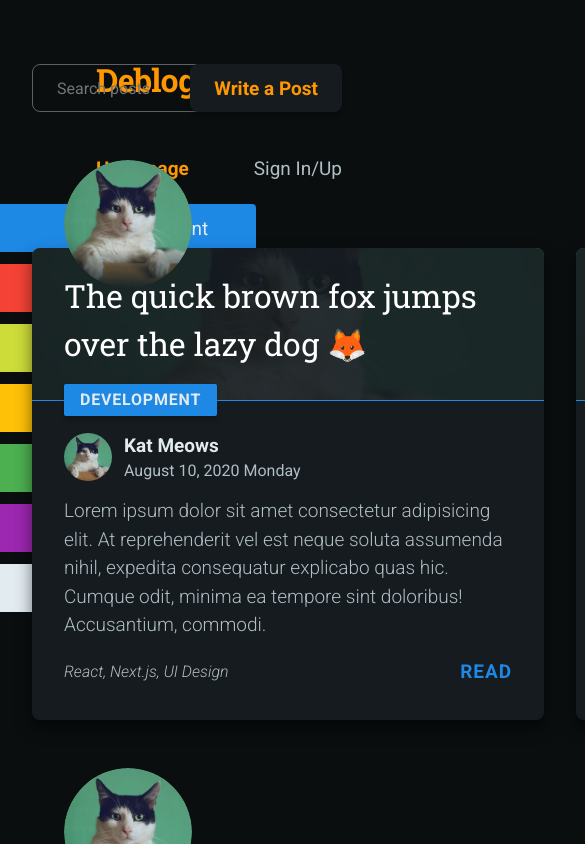
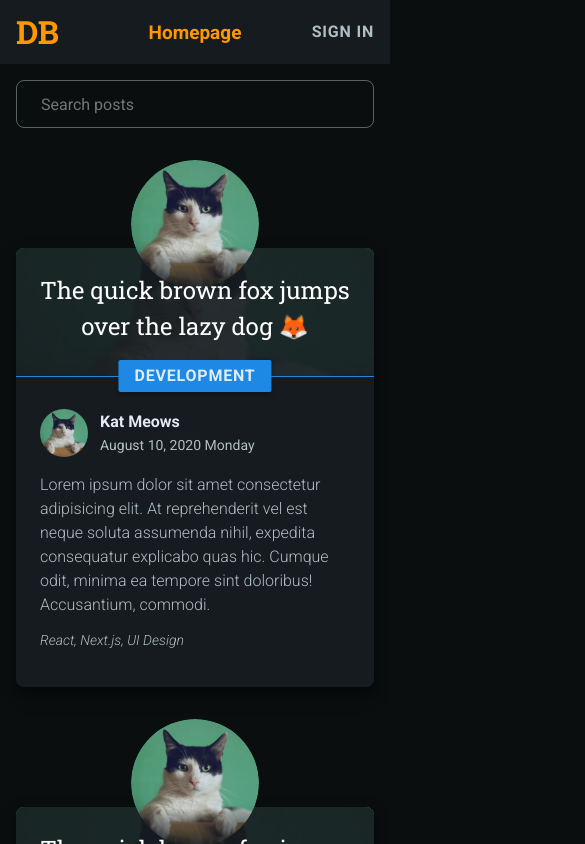
Before and after one commit to eanesparrago/project-deblogger-frontend, a Next.js app: page / in a window 390 px wide. Shown: the top 844 px of the page, 585 px wide, since content can reach past the window. Built offline with nearby package versions, Linux system fonts and the light colour scheme.

Commit message:
Add home page responsiveness

```diff
--- /dev/null
+++ b/components/DebloggerLogo.js
@@ -0,0 +1,27 @@
+import React from "react";
+import styled from "styled-components";
+
+const S = {};
+
+S.DebloggerLogo = styled.div`
+  font-size: 2em;
+  font-family: ${(p) => p.theme.font.serif};
+  font-weight: 700;
+  color: ${(p) => p.theme.color.primary.main};
+  line-height: 100%;
+  letter-spacing: -0.02em;
+`;
+
+const DebloggerLogo = (props) => {
+  const { variant } = props;
+
+  let text = "Deblogger";
+
+  if (variant === "initials") {
+    text = "DB";
+  }
+
+  return <S.DebloggerLogo {...props}>{text}</S.DebloggerLogo>;
+};
+
+export default DebloggerLogo;
--- /dev/null
+++ b/components/Navbar.js
@@ -0,0 +1,126 @@
+import React from "react";
+import styled from "styled-components";
+
+const S = {};
+
+S.Navbar = styled.nav`
+  & > a {
+    display: flex;
+    height: ${(p) => p.theme.size[48]};
+    width: ${(p) => p.theme.size.free(288)};
+    padding-left: ${(p) => p.theme.size.free(128)};
+    border: 1px solid ${(p) => p.theme.color.blue}80;
+    border-radius: 4px;
+    transform: translateX(-${(p) => p.theme.size[32]});
+    align-items: center;
+    font-size: 1.1875em;
+    line-height: 100%;
+    color: ${(p) => p.theme.color.light};
+  }
+
+  & > a:not(:last-child) {
+    margin-bottom: ${(p) => p.theme.size[12]};
+  }
+
+  .Navbar__homepage {
+    border: none;
+  }
+
+  .Navbar__homepage--active {
+    color: ${(p) => p.theme.color.primary.main};
+    font-weight: 700;
+  }
+
+  .Navbar__development {
+    border: 1px solid ${(p) => p.theme.color.blue}80;
+  }
+
+  .Navbar__development--active {
+    background-color: ${(p) => p.theme.color.blue};
+  }
+
+  .Navbar__design {
+    border: 1px solid ${(p) => p.theme.color.red}80;
+  }
+
+  .Navbar__design--active {
+    background-color: ${(p) => p.theme.color.red};
+  }
+
+  .Navbar__lesson {
+    border: 1px solid ${(p) => p.theme.color.lime}80;
+  }
+
+  .Navbar__lesson--active {
+    background-color: ${(p) => p.theme.color.lime};
+    color: ${(p) => p.theme.color.dark};
+  }
+
+  .Navbar__showcase {
+    border: 1px solid ${(p) => p.theme.color.amber}80;
+  }
+
+  .Navbar__showcase--active {
+    background-color: ${(p) => p.theme.color.amber};
+    color: ${(p) => p.theme.color.dark};
+  }
+
+  .Navbar__devLife {
+    border: 1px solid ${(p) => p.theme.color.green}80;
+  }
+
+  .Navbar__devLife--active {
+    background-color: ${(p) => p.theme.color.green};
+    color: ${(p) => p.theme.color.dark};
+  }
+
+  .Navbar__random {
+    border: 1px solid ${(p) => p.theme.color.purple}80;
+  }
+
+  .Navbar__random--active {
+    background-color: ${(p) => p.theme.color.purple};
+    color: ${(p) => p.theme.color.light};
+  }
+
+  .Navbar__meta {
+    border: 1px solid ${(p) => p.theme.color.light}80;
+  }
+
+  .Navbar__meta--active {
+    background-color: ${(p) => p.theme.color.light};
+    color: ${(p) => p.theme.color.dark};
+  }
+`;
+const Navbar = (props) => {
+  return (
+    <S.Navbar {...props}>
+      <a href="/" className="Navbar__homepage Navbar__homepage--active">
+        Homepage
+      </a>
+      <a href="/" className="Navbar__development Navbar__development--active">
+        Development
+      </a>
+      <a href="/" className="Navbar__design Navbar__design--active">
+        Design
+      </a>
+      <a href="/" className="Navbar__lesson Navbar__lesson--active">
+        Lesson
+      </a>
+      <a href="/" className="Navbar__showcase Navbar__showcase--active">
+        Showcase
+      </a>
+      <a href="/" className="Navbar__devLife Navbar__devLife--active">
+        Dev Life
+      </a>
+      <a href="/" className="Navbar__random Navbar__random--active">
+        Random
+      </a>
+      <a href="/" className="Navbar__meta Navbar__meta--active">
+        Meta
+      </a>
+    </S.Navbar>
+  );
+};
+
+export default Navbar;
--- a/components/PostCard.js
+++ b/components/PostCard.js
@@ -9,6 +9,9 @@ S.PostCard = styled.div`
   width: ${(p) => p.theme.size.free(512)};
   padding-top: ${(p) => p.theme.size.free(88)};
   position: relative;
+  @media (max-width: ${(p) => p.theme.breakpoint.tabletPortrait}) {
+    width: unset;
+  }
 
   .PostCard__photo-wrapper {
     width: ${(p) => p.theme.size.free(128)};
@@ -21,6 +24,12 @@ S.PostCard = styled.div`
     left: ${(p) => p.theme.size[32]};
     -webkit-mask-image: linear-gradient(to bottom, transparent 25%, black 75%);
     mask-image: linear-gradient(to bottom, black 70%, transparent 100%);
+  }
+  @media (max-width: ${(p) => p.theme.breakpoint.tabletPortrait}) {
+    .PostCard__photo-wrapper {
+      left: 50%;
+      transform: translateX(-50%);
+    }
   }
 
   .PostCard__photo-image {
@@ -40,6 +49,13 @@ S.PostCard = styled.div`
     padding-top: ${(p) => p.theme.size[24]};
     position: relative;
     border-bottom: 1px solid ${(p) => p.theme.color.blue};
+  }
+  @media (max-width: ${(p) => p.theme.breakpoint.tabletPortrait}) {
+    .PostCard__header-block {
+      padding: ${(p) => p.theme.size[24]};
+      padding-bottom: ${(p) => p.theme.size[32]};
+      position: relative;
+    }
   }
 
   .PostCard__headerOverlay {
@@ -75,6 +91,12 @@ S.PostCard = styled.div`
     position: relative;
     z-index: 1;
   }
+  @media (max-width: ${(p) => p.theme.breakpoint.tabletPortrait}) {
+    .PostCard__heading-text {
+      font-size: 1.5em;
+      text-align: center;
+    }
+  }
 
   .PostCard__category-wrapper {
     display: inline-flex;
@@ -87,6 +109,14 @@ S.PostCard = styled.div`
     height: ${(p) => p.theme.size[32]};
     left: ${(p) => p.theme.size[32]};
     bottom: -${(p) => p.theme.size[16]};
+  }
+  @media (max-width: ${(p) => p.theme.breakpoint.tabletPortrait}) {
+    .PostCard__category-wrapper {
+      position: absolute;
+      left: 50%;
+      transform: translateX(-50%);
+      bottom: -${(p) => p.theme.size[16]};
+    }
   }
 
   .PostCard__category-text {
@@ -102,6 +132,13 @@ S.PostCard = styled.div`
     padding-left: ${(p) => p.theme.size[32]};
     padding-right: ${(p) => p.theme.size[32]};
     padding-bottom: ${(p) => p.theme.size[24]};
+  }
+  @media (max-width: ${(p) => p.theme.breakpoint.tabletPortrait}) {
+    .PostCard__body-wrapper {
+      background-color: ${(p) => p.theme.color.dark};
+      padding: ${(p) => p.theme.size[24]};
+      padding-top: ${(p) => p.theme.size[32]};
+    }
   }
 
   .PostCard__author-block {
@@ -123,13 +160,22 @@ S.PostCard = styled.div`
   .PostCard__authorName-text {
     font-weight: bold;
     font-size: 1.1875em;
-    line-height: 100%;
     margin-bottom: ${(p) => p.theme.size[8]};
+  }
+  @media (max-width: ${(p) => p.theme.breakpoint.tabletPortrait}) {
+    .PostCard__authorName-text {
+      font-weight: bold;
+      font-size: 1em;
+    }
   }
 
   .PostCard__date-text {
-    line-height: 100%;
     color: ${(p) => p.theme.color.lightMuted};
+  }
+  @media (max-width: ${(p) => p.theme.breakpoint.tabletPortrait}) {
+    .PostCard__date-text {
+      font-size: 0.875em;
+    }
   }
 
   .PostCard__excerpt-text {
@@ -138,6 +184,12 @@ S.PostCard = styled.div`
     line-height: 150%;
     margin-bottom: ${(p) => p.theme.size[8]};
     color: ${(p) => p.theme.color.lightMuted};
+  }
+  @media (max-width: ${(p) => p.theme.breakpoint.tabletPortrait}) {
+    .PostCard__excerpt-text {
+      font-size: 1em;
+      margin-bottom: ${(p) => p.theme.size[16]};
+    }
   }
 
   .PostCard__footer-block {
@@ -148,8 +200,13 @@ S.PostCard = styled.div`
 
   .PostCard__tags-text {
     font-style: italic;
-    line-height: 100%;
     color: ${(p) => p.theme.color.lightMuted};
+  }
+  @media (max-width: ${(p) => p.theme.breakpoint.tabletPortrait}) {
+    .PostCard__tags-text {
+      font-size: 0.875em;
+      margin-bottom: ${(p) => p.theme.size[16]};
+    }
   }
 
   .PostCard__read-button {
@@ -158,10 +215,14 @@ S.PostCard = styled.div`
     align-items: center;
     font-weight: bold;
     font-size: 1.1875em;
-    line-height: 100%;
     letter-spacing: 0.05em;
     text-transform: uppercase;
     color: ${(p) => p.theme.color.blue};
+  }
+  @media (max-width: ${(p) => p.theme.breakpoint.tabletPortrait}) {
+    .PostCard__read-button {
+      display: none;
+    }
   }
 `;
 
--- /dev/null
+++ b/components/UppercaseTextButton.js
@@ -0,0 +1,21 @@
+import React from "react";
+import styled from "styled-components";
+
+const S = {};
+
+S.UppercaseTextButton = styled.a`
+  display: inline-flex;
+  align-items: center;
+  height: ${(p) => p.theme.size[48]};
+  font-size: 1em;
+  color: ${(p) => p.theme.color.lightMuted};
+  font-weight: 700;
+  letter-spacing: 0.05em;
+  text-transform: uppercase;
+`;
+
+const UppercaseTextButton = ({ children, ...rest }) => {
+  return <S.UppercaseTextButton {...rest}>{children}</S.UppercaseTextButton>;
+};
+
+export default UppercaseTextButton;
--- a/components/UserControls.js
+++ b/components/UserControls.js
@@ -62,12 +62,12 @@ S.UserControls = styled.div`
 
 const UserControls = ({ ...rest }) => {
   return (
-    <S.UserControls as="section" className="Home__UserControls">
+    <S.UserControls as="section" className="Home__UserControls" {...rest}>
       <a href="/" className="UserControls__write-button">
         Write a Post
       </a>
 
-      <NormalTextButton as="a">Sign In/Up</NormalTextButton>
+      <NormalTextButton as="a" href="/">Sign In/Up</NormalTextButton>
 
       <div className="UserControls__authenticatedState-block">
         <div className="UserControls__user-block">
@@ -82,7 +82,9 @@ const UserControls = ({ ...rest }) => {
           <UserAvatar size="medium"></UserAvatar>
         </div>
 
-        <NormalTextButton as="a" href="/">Admin Dashboard</NormalTextButton>
+        <NormalTextButton as="a" href="/">
+          Admin Dashboard
+        </NormalTextButton>
       </div>
     </S.UserControls>
   );
--- a/pages/index.js
+++ b/pages/index.js
@@ -2,8 +2,10 @@ import Head from "next/head";
 import styled from "styled-components";
 
 import PostCard from "components/PostCard";
-import UserAvatar from "components/UserAvatar";
+import Navbar from "components/Navbar";
 import UserControls from "components/UserControls";
+import DebloggerLogo from "components/DebloggerLogo";
+import UppercaseTextButton from "components/UppercaseTextButton";
 
 const S = {};
 
@@ -14,8 +16,13 @@ S.Home = styled.div`
     top: 0;
     left: 0;
   }
+  @media (max-width: ${(p) => p.theme.breakpoint.desktopL}) {
+    .Home__left-block {
+      display: none;
+    }
+  }
 
-  .Home__Logo {
+  .Home__DebloggerLogo {
     margin-bottom: ${(p) => p.theme.size[48]};
     margin-left: ${(p) => p.theme.size[96]};
   }
@@ -23,21 +30,43 @@ S.Home = styled.div`
   .Home__main {
     margin: 0 auto;
     width: ${(p) => p.theme.size.free(1088)};
-    padding-top: ${(p) => p.theme.size.free(64)};
+    padding-top: ${(p) => p.theme.size[64]};
     transform: translateX(${(p) => p.theme.size[32]});
+  }
+  @media (max-width: ${(p) => p.theme.breakpoint.desktopL}) {
+    .Home__main {
+      padding-top: ${(p) => p.theme.size.free(80)};
+      padding-left: ${(p) => p.theme.size[16]};
+      padding-right: ${(p) => p.theme.size[16]};
+      transform: none;
+      width: unset;
+    }
   }
 
   .Home__widget-block {
     margin-bottom: ${(p) => p.theme.size[48]};
+  }
+  @media (max-width: ${(p) => p.theme.breakpoint.tabletPortrait}) {
+    .Home__widget-block {
+      margin-bottom: ${(p) => p.theme.size[32]};
+    }
   }
 
   .Home__PostCard-group {
     display: flex;
     flex-flow: row wrap;
 
-    & > * {
+    > * {
       margin-right: ${(p) => p.theme.size[32]};
       margin-bottom: ${(p) => p.theme.size[48]};
+    }
+  }
+  @media (max-width: ${(p) => p.theme.breakpoint.tabletPortrait}) {
+    .Home__PostCard-group {
+      > * {
+        margin-right: unset;
+        margin-bottom: ${(p) => p.theme.size[32]};
+      }
     }
   }
 
@@ -46,104 +75,19 @@ S.Home = styled.div`
     top: ${(p) => p.theme.size[64]};
     right: ${(p) => p.theme.size[48]};
   }
-`;
-
-S.Logo = styled.div`
-  font-size: 2em;
-  font-family: ${(p) => p.theme.font.serif};
-  font-weight: 700;
-  color: ${(p) => p.theme.color.primary.main};
-  line-height: 100%;
-  letter-spacing: -0.02em;
-`;
-
-S.Navbar = styled.nav`
-  & > a {
-    display: flex;
-    height: ${(p) => p.theme.size[48]};
-    width: ${(p) => p.theme.size.free(288)};
-    padding-left: ${(p) => p.theme.size.free(128)};
-    border: 1px solid ${(p) => p.theme.color.blue}80;
-    border-radius: 4px;
-    transform: translateX(-${(p) => p.theme.size[32]});
-    align-items: center;
-    font-size: 1.1875em;
-    line-height: 100%;
-    color: ${(p) => p.theme.color.light};
+  @media (max-width: ${(p) => p.theme.breakpoint.desktopL}) {
+    .Home__UserControls {
+      display: none;
+    }
   }
 
-  & > a:not(:last-child) {
-    margin-bottom: ${(p) => p.theme.size[12]};
+  .Home__MobileHeader {
+    display: none;
   }
-
-  .Navbar__homepage {
-    border: none;
-  }
-
-  .Navbar__homepage--active {
-    color: ${(p) => p.theme.color.primary.main};
-    font-weight: 700;
-  }
-
-  .Navbar__development {
-    border: 1px solid ${(p) => p.theme.color.blue}80;
-  }
-
-  .Navbar__development--active {
-    background-color: ${(p) => p.theme.color.blue};
-  }
-
-  .Navbar__design {
-    border: 1px solid ${(p) => p.theme.color.red}80;
-  }
-
-  .Navbar__design--active {
-    background-color: ${(p) => p.theme.color.red};
-  }
-
-  .Navbar__lesson {
-    border: 1px solid ${(p) => p.theme.color.lime}80;
-  }
-
-  .Navbar__lesson--active {
-    background-color: ${(p) => p.theme.color.lime};
-    color: ${(p) => p.theme.color.dark};
-  }
-
-  .Navbar__showcase {
-    border: 1px solid ${(p) => p.theme.color.amber}80;
-  }
-
-  .Navbar__showcase--active {
-    background-color: ${(p) => p.theme.color.amber};
-    color: ${(p) => p.theme.color.dark};
-  }
-
-  .Navbar__devLife {
-    border: 1px solid ${(p) => p.theme.color.green}80;
-  }
-
-  .Navbar__devLife--active {
-    background-color: ${(p) => p.theme.color.green};
-    color: ${(p) => p.theme.color.dark};
-  }
-
-  .Navbar__random {
-    border: 1px solid ${(p) => p.theme.color.purple}80;
-  }
-
-  .Navbar__random--active {
-    background-color: ${(p) => p.theme.color.purple};
-    color: ${(p) => p.theme.color.light};
-  }
-
-  .Navbar__meta {
-    border: 1px solid ${(p) => p.theme.color.light}80;
-  }
-
-  .Navbar__meta--active {
-    background-color: ${(p) => p.theme.color.light};
-    color: ${(p) => p.theme.color.dark};
+  @media (max-width: ${(p) => p.theme.breakpoint.desktopL}) {
+    .Home__MobileHeader {
+      display: flex;
+    }
   }
 `;
 
@@ -155,9 +99,40 @@ S.SearchBox = styled.div`
     border-radius: 8px;
     padding-left: ${(p) => p.theme.size[24]};
   }
+  @media (max-width: ${(p) => p.theme.breakpoint.tabletPortrait}) {
+    & > input {
+      width: 100%;
+    }
+  }
 
   & > input:focus {
     border: 1px solid ${(p) => p.theme.color.lightMuted};
+  }
+`;
+
+S.MobileHeader = styled.div`
+  display: none;
+  align-items: center;
+  justify-content: space-between;
+  height: ${(p) => p.theme.size[64]};
+  background-color: ${(p) => p.theme.color.dark};
+  position: fixed;
+  top: 0;
+  left: 0;
+  right: 0;
+  padding: 0 ${(p) => p.theme.size[16]};
+  z-index: 100;
+
+  .MobileHeader__pageLabel-button {
+    font-size: 1.1875em;
+    font-weight: 700;
+    color: ${(p) => p.theme.color.primary.main};
+    position: absolute;
+    left: 50%;
+    top: 50%;
+    transform: translate(-50%, -50%);
+    text-align: center;
+    height: ${(p) => p.theme.size[48]};
   }
 `;
 
@@ -169,38 +144,24 @@ export default function Home() {
       </Head>
 
       <div className="Home__left-block">
-        <S.Logo className="Home__Logo">Deblogger</S.Logo>
+        <DebloggerLogo className="Home__DebloggerLogo">Deblogger</DebloggerLogo>
 
-        <S.Navbar>
-          <a href="/" className="Navbar__homepage Navbar__homepage--active">
-            Homepage
-          </a>
-          <a
-            href="/"
-            className="Navbar__development Navbar__development--active"
-          >
-            Development
-          </a>
-          <a href="/" className="Navbar__design Navbar__design--active">
-            Design
-          </a>
-          <a href="/" className="Navbar__lesson Navbar__lesson--active">
-            Lesson
-          </a>
-          <a href="/" className="Navbar__showcase Navbar__showcase--active">
-            Showcase
-          </a>
-          <a href="/" className="Navbar__devLife Navbar__devLife--active">
-            Dev Life
-          </a>
-          <a href="/" className="Navbar__random Navbar__random--active">
-            Random
-          </a>
-          <a href="/" className="Navbar__meta Navbar__meta--active">
-            Meta
-          </a>
-        </S.Navbar>
+        <Navbar></Navbar>
       </div>
+
+      <S.MobileHeader as="header" className="Home__MobileHeader">
+        <DebloggerLogo variant="initials"></DebloggerLogo>
+
+        <button className="MobileHeader__pageLabel-button">Homepage</button>
+
+        <UppercaseTextButton
+          as="a"
+          href="/"
+          className="MobileHeader__UppercaseTextButton"
+        >
+          Sign In
+        </UppercaseTextButton>
+      </S.MobileHeader>
 
       <main className="Home__main">
         <div className="Home__widget-block">
```
